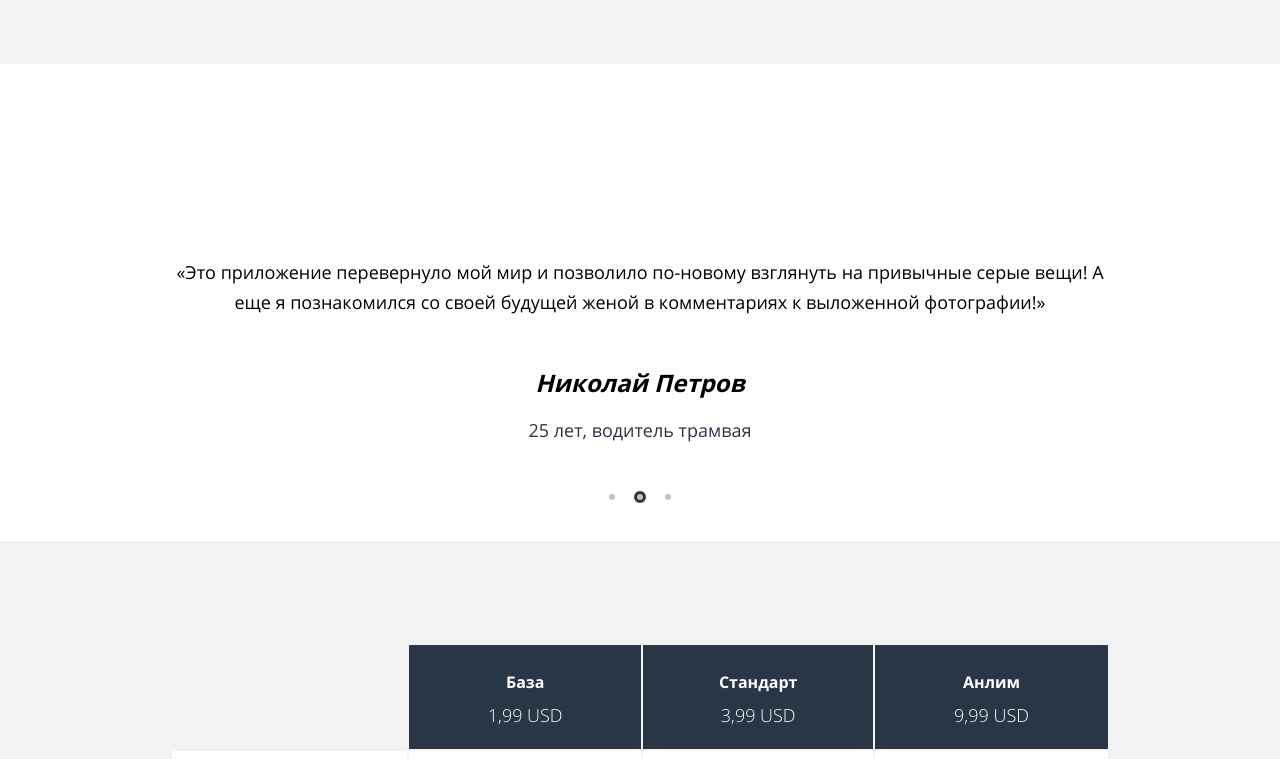
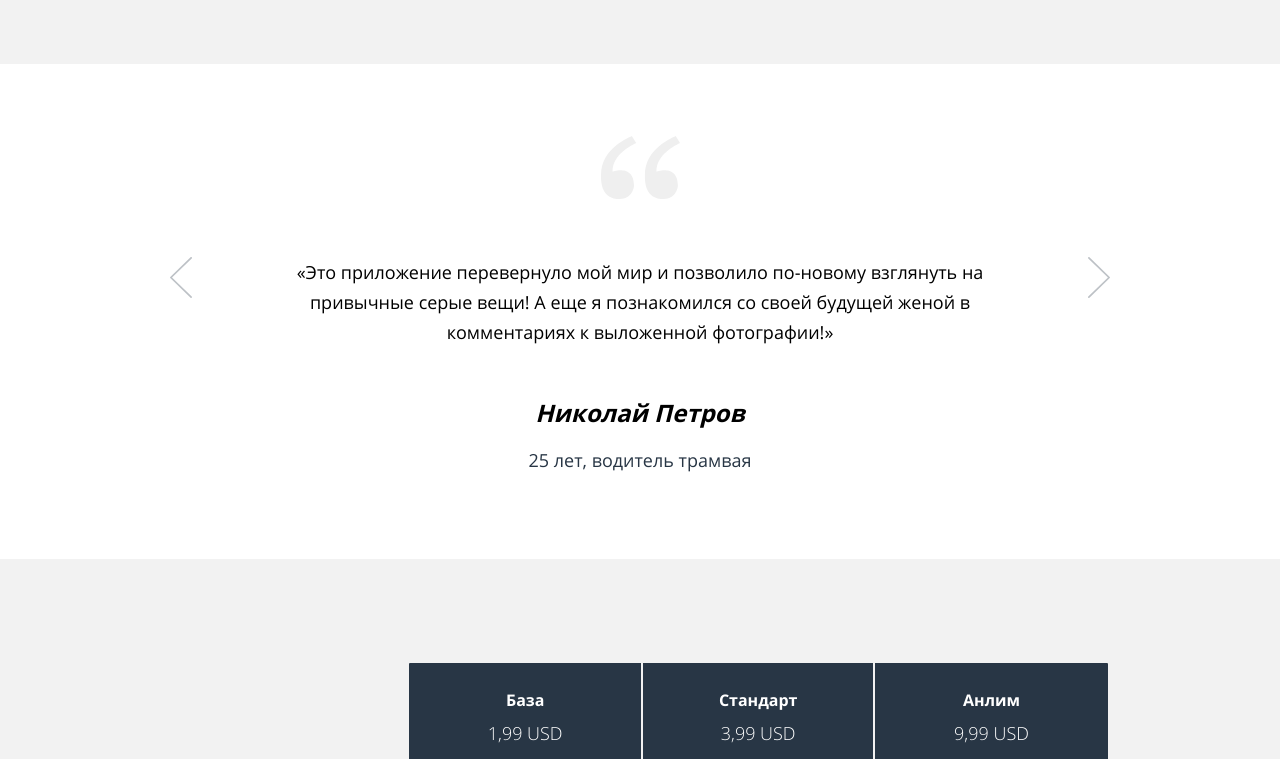
Before and after one commit to qrvck/1484649-pink-22, a website: page source/index.html in a window 1280 px wide. Shown: the part 2202-2961 px from the top of the page. Drawn offline with nearby package versions, Linux system fonts and the light colour scheme; files that its build step writes are made by us from their sources.

Commit message:
доделал адаптивную сетку отзывов гл страницы

```diff
--- a/source/index.html
+++ b/source/index.html
@@ -116,12 +116,14 @@
 
       <div class="functions__list-wrapper">
 
-        <div class="functions__list-flex container">
+        <div class="container">
+          <div class="functions__list-flex">
             <ul class="functions__list">
 
               <li class="functions__item">
                 <h3 class="functions__title">Поднимает настроение</h3>
-              <p class="functions__description">Приложение позволит вам победить осеннюю хандру и депрессию буквально в
+                <p class="functions__description">Приложение позволит вам победить осеннюю хандру и депрессию буквально
+                  в
                   несколько кликов!</p>
               </li>
 
@@ -152,10 +154,14 @@
           </div>
         </div>
 
+
+      </div>
+
     </section>
 
     <section class="analysis">
-      <div class="analysis__wrapper container">
+      <div class="container">
+        <div class="analysis__wrapper">
           <h2 class="visually-hidden">Исследование британских ученых</h2>
 
           <div class="analysis__img">
@@ -168,14 +174,16 @@
               использования приложения длится целые сутки!</p>
             <a class="analysis__link" href="">Узнать больше об исследовании</a>
           </div>
-
+        </div>
       </div>
     </section>
 
     <section class="reviews">
-      <div class="container slider">
       <h2 class="visually-hidden">Отзывы о нас</h2>
+      <div class="container">
+        <div class="slider">
           <div class="reviews__list slider__list">
+            <button class="slider__button slider__button--last"></button>
             <blockquote class="reviews__item slider__item">
               <div class="reviews__author-info">
                 <cite class="reviews__author-name">Николай Петров</cite>
@@ -184,8 +192,10 @@
               <p class="reviews__text">«Это приложение перевернуло мой мир и позволило по-новому взглянуть на привычные
                 серые вещи! А еще я познакомился со своей будущей женой в комментариях к выложенной фотографии!»</p>
             </blockquote>
+            <button class="slider__button slider__button--next"></button>
           </div>
-        <div class="toggles">
+        </div>
+        <div class="reviews__toggles toggles">
           <button class="toggles__button" type="button"></button>
           <button class="toggles__button  toggles__button--current" type="button"></button>
           <button class="toggles__button" type="button"></button>
--- a/source/sass/blocks/index/reviews.scss
+++ b/source/sass/blocks/index/reviews.scss
@@ -32,6 +32,10 @@
   margin-bottom: 46px;
 }
 
+.slider__button {
+  display: none;
+}
+
 @media (min-width: $tablet-width) {
   .reviews {
     padding-top: 42px;
@@ -64,6 +68,20 @@
 @media (min-width: $desktop-width) {
   .reviews {
     padding-top: 193px;
+    position: relative;
+
+    &::before {
+      content: "";
+      position: absolute;
+      left: 0;
+      right: 0;
+      top: 72px;
+      margin-right: auto;
+      margin-left: auto;
+      width: 79px;
+      height: 63px;
+      background-image: url("../../img/quotes.svg");
+    }
   }
 
   .reviews__author-name {
@@ -73,4 +91,41 @@
   .reviews__author-additionally {
     font-size: 18px;
   }
+
+  .reviews__toggles {
+    display: none;
+  }
+
+  .reviews__item {
+    width: 688px;
+  }
+
+  .reviews__list {
+    display: flex;
+    justify-content: space-between;
+  }
+
+  .slider__button {
+    display: inline-block;
+    flex-shrink: 0;
+    width: 22px;
+    height: 41px;
+    padding: 0;
+    border: none;
+    background-color: transparent;
+    background-image: url("../../img/left-arrow.svg");
+    opacity: 0.3;
+
+    &--next {
+      transform: rotate(-180deg);
+    }
+
+    &:hover {
+      opacity: 0.6;
+    }
+
+    &:active {
+      opacity: 0.1;
+    }
+  }
 }
--- a/source/sass/style.scss
+++ b/source/sass/style.scss
@@ -25,8 +25,8 @@
 @import "blocks/index/applications.scss";
 @import "blocks/index/functions.scss";
 @import "blocks/index/analysis.scss";
+@import "blocks/index/toggles.scss";
 @import "blocks/index/reviews.scss";
-@import "blocks/index/toggles.scss";
 @import "blocks/index/price.scss";
 @import "blocks/index/contacts.scss";
 
```
Also changed, not shown: source/img/left-arrow.svg (added), source/img/quotes.svg (added). Lines whose indentation alone changed are shown as unchanged.
